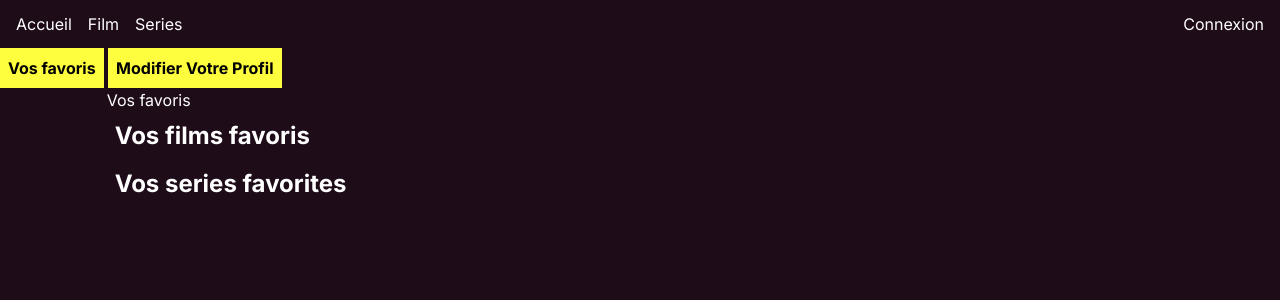
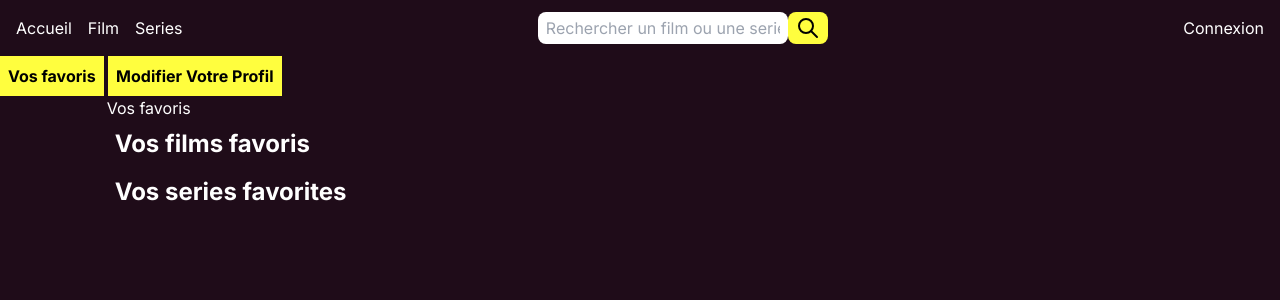
Before and after one commit to jules-jean-louis1/cinetech, a PHP site: the page made by src/View/profil.php in a window 1280 px wide. Shown: the top 300 px of the page. Run offline with PHP 8.4, Linux system fonts and the light colour scheme; the template is opened without the code that fills it, so the values that code supplies are empty; some libraries are stand-ins or nearby versions.

Commit message:
modifiaction Header

```diff
--- a/public/script/script_profil.js
+++ b/public/script/script_profil.js
@@ -9,6 +9,7 @@ const btnHeaderloginRegister = document.querySelector('#btnHeaderLoginRegister')
 const btnHeaderLogout = document.querySelector('#btnHeaderLogout');
 const btnHeaderProfile = document.querySelector('#btnHeaderProfile');
 const containerModalDialog = document.querySelector('#containerModalDialog');
+const containerSearchBar = document.querySelector('#containerSearchBar');
 
 if (btnHeaderloginRegister) {
     LoginRegister(btnHeaderloginRegister);
@@ -17,7 +18,15 @@ if (btnHeaderProfile) {
     await profilHeader(btnHeaderProfile);
     await headerMenu();
 }
-
+if (containerSearchBar) {
+    const searchBar = document.querySelector('#search');
+    const query = searchBar.value;
+    if (query.length > 0) {
+        searchBar.addEventListener('keyup', async (e) => {
+            e.preventDefault();
+        });
+    }
+}
 
 // PROFILE PAGE
 
--- a/src/View/elements/header.php
+++ b/src/View/elements/header.php
@@ -1,12 +1,24 @@
 <header class="bg-[#1f0c19] text-white">
     <div id="containerHeader" class="py-3">
-        <nav class="flex justify-between px-4">
+        <nav class="flex justify-between items-center px-4">
             <div>
                 <ul class="flex space-x-4">
                     <li><a href="<?php echo 'http://' . $_SERVER['HTTP_HOST'] . '/cinetech/';?>">Accueil</a></li>
                     <li><a href="<?php echo 'http://' . $_SERVER['HTTP_HOST'] . '/cinetech/movie';?>">Film</a></li>
                     <li><a href="<?php echo 'http://' . $_SERVER['HTTP_HOST'] . '/cinetech/series';?>">Series</a></li>
                 </ul>
+            </div>
+            <div class="flex items-center" id="containerSearchBar">
+                <form action="" method="post" id="searchBarHeader" class="flex items-center">
+                    <input type="text" name="search" id="search" placeholder="Rechercher un film ou une serie" class="rounded-lg px-2 py-1">
+                    <button type="submit" class="bg-[#fffe3e] text-black rounded-lg px-2 py-1">
+                        <svg xmlns="http://www.w3.org/2000/svg" class="icon icon-tabler icon-tabler-search" width="24" height="24" viewBox="0 0 24 24" stroke-width="2" stroke="currentColor" fill="none" stroke-linecap="round" stroke-linejoin="round">
+                            <path stroke="none" d="M0 0h24v24H0z" fill="none"/>
+                            <path d="M10 10m-7 0a7 7 0 1 0 14 0a7 7 0 1 0 -14 0"/>
+                            <path d="M21 21l-6 -6"/>
+                        </svg>
+                    </button>
+                </form>
             </div>
             <div>
                 <?php if (isset($_SESSION['id'])) :?>
```
